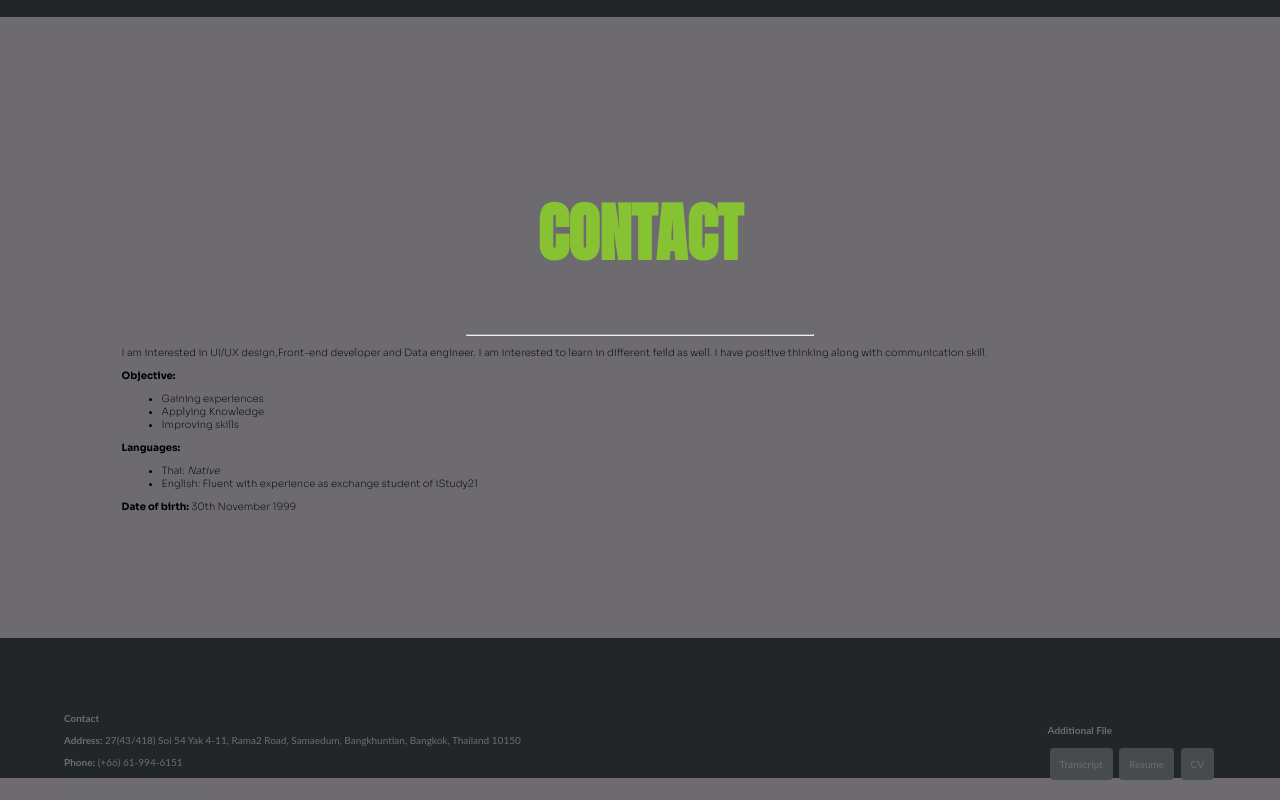
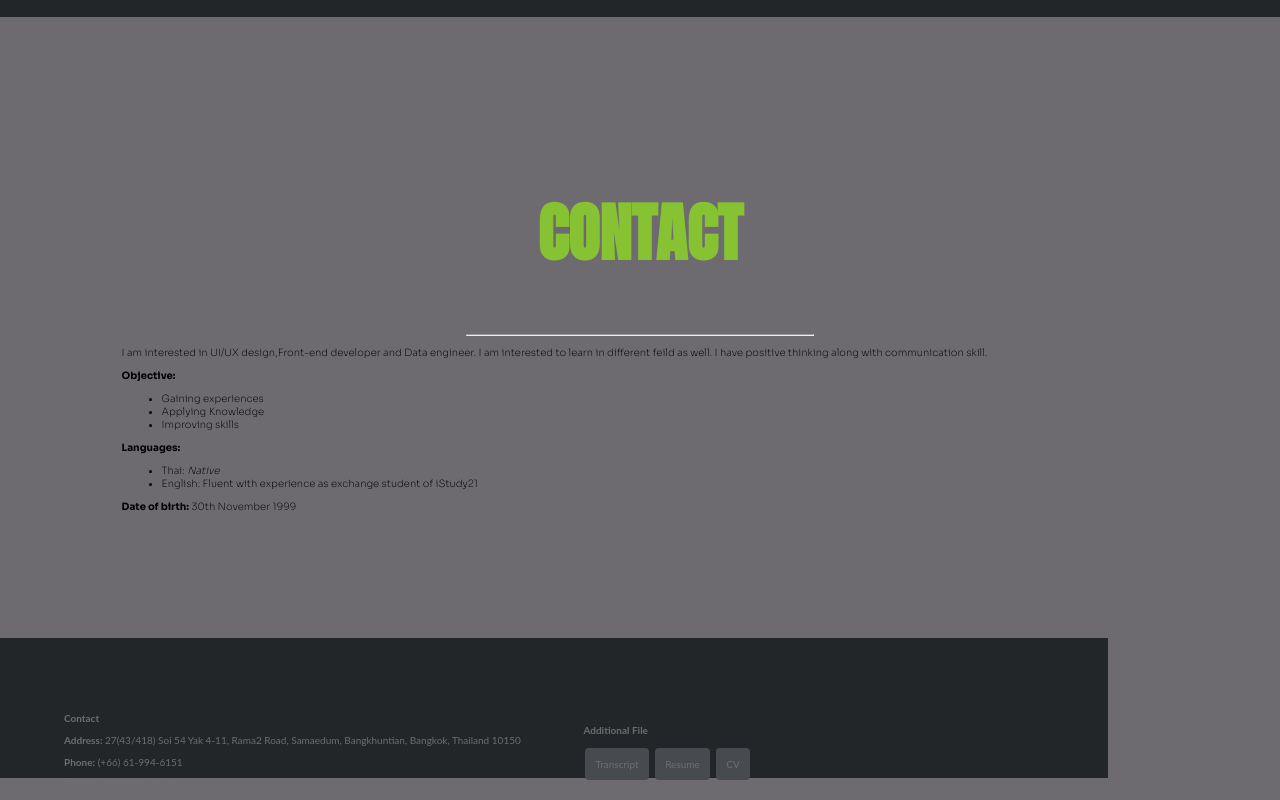
Before and after one commit to sutinanTadal/sutinanTadal.github.io, a plain HTML site: page index.html in a window 1280 px wide. Shown: the part 3520-4320 px from the top of the page. Drawn offline with Linux system fonts and the light colour scheme; a web font is replaced by a local one.

Commit message:
new footer

```diff
--- a/index.html
+++ b/index.html
@@ -181,15 +181,15 @@
 		</div>
 			</div>
 	<div>
-		<footer class="contact">
-			<div style="float:left;">
+		<footer class="contact" id="footer">
+			<div style="float:left;" id='footerLeft'>
 				<p><strong>Contact</strong></p>
 				<p><strong>Address:</strong> 27(43/418) Soi 54 Yak 4-11, Rama2 Road, Samaedum, Bangkhuntian, Bangkok, Thailand 10150</p>
 				<p><strong>Phone</strong><strong>:</strong> (+66) 61-994-6151</p>
 				<p><strong>Email:</strong> lion.sutinan@gmail.com</p>
 			</div>
 			<br>
-			<div style="float:right; text-align: left;">
+			<div style="float:right; text-align: left;" id="footerRight">
 				<p><strong>Additional File</strong></p>
 				<a class="button" href="https://drive.google.com/file/d/1SQeZxGJcFygxRrKtKS4xdbiBR7-JauNs/view?usp=sharing">Transcript</a> <a class="button" href="https://drive.google.com/file/d/1ab6eR_Y7Xee4JUfO6leNUNrAk0WoUxmF/view?usp=sharing">Resume</a>
 				<a class="button" href="https://drive.google.com/file/d/1u6Q3kbZsrQcACu2OG6ZDZMZFc2LLEY0Z/view?usp=sharing">CV</a>
--- a/myStyle.css
+++ b/myStyle.css
@@ -44,6 +44,33 @@ footer {
 	margin-top: 4%;
 	font-size: 10px;
 }
+
+#footerLeft {
+	width: 47%;
+	float: left;
+	display: block;
+}
+#footerRight {
+	width: 47%;
+	float: right;
+	display: block;
+	height: 50px;
+}
+#footer {
+	width: 100%;
+	height: 100%;
+	max-width: 980px; }
+
+
+
+
+
+
+
+
+
+
+
 
 .greenB{
 	color: #86c232;
```
